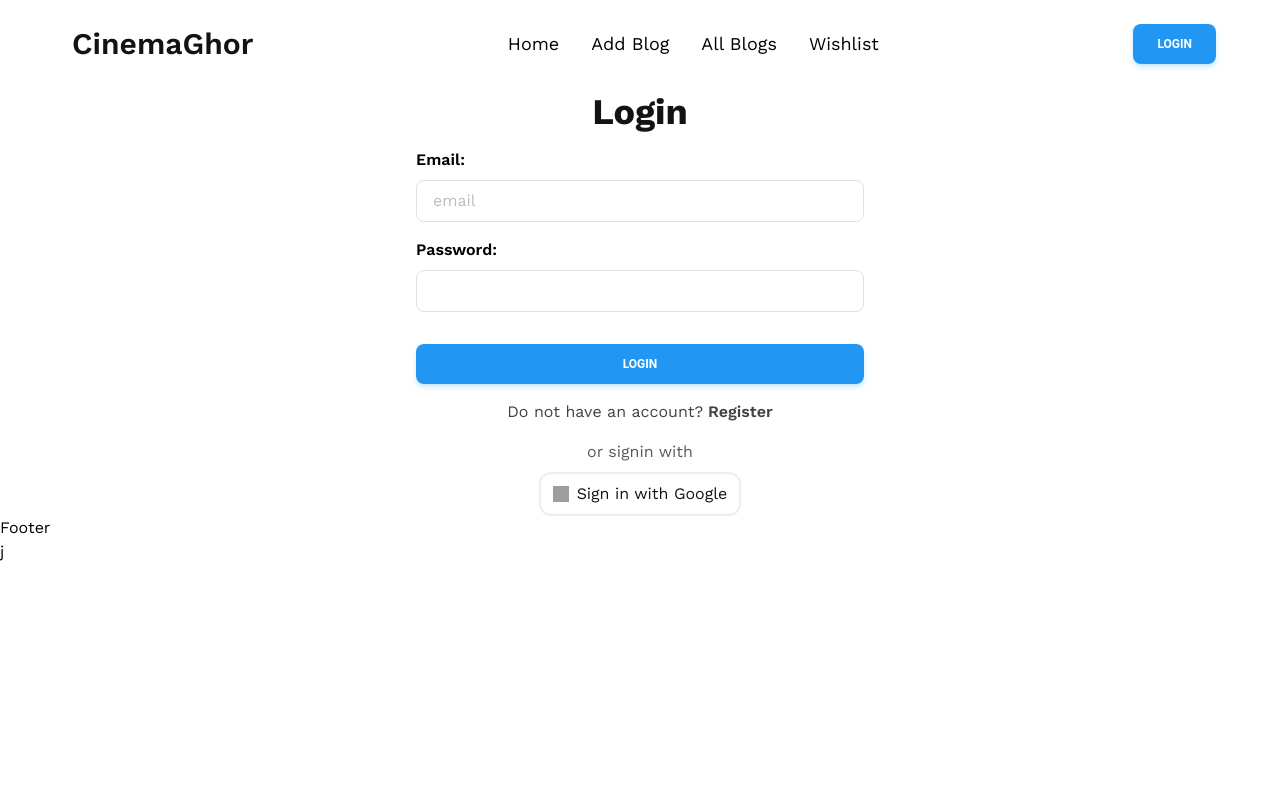
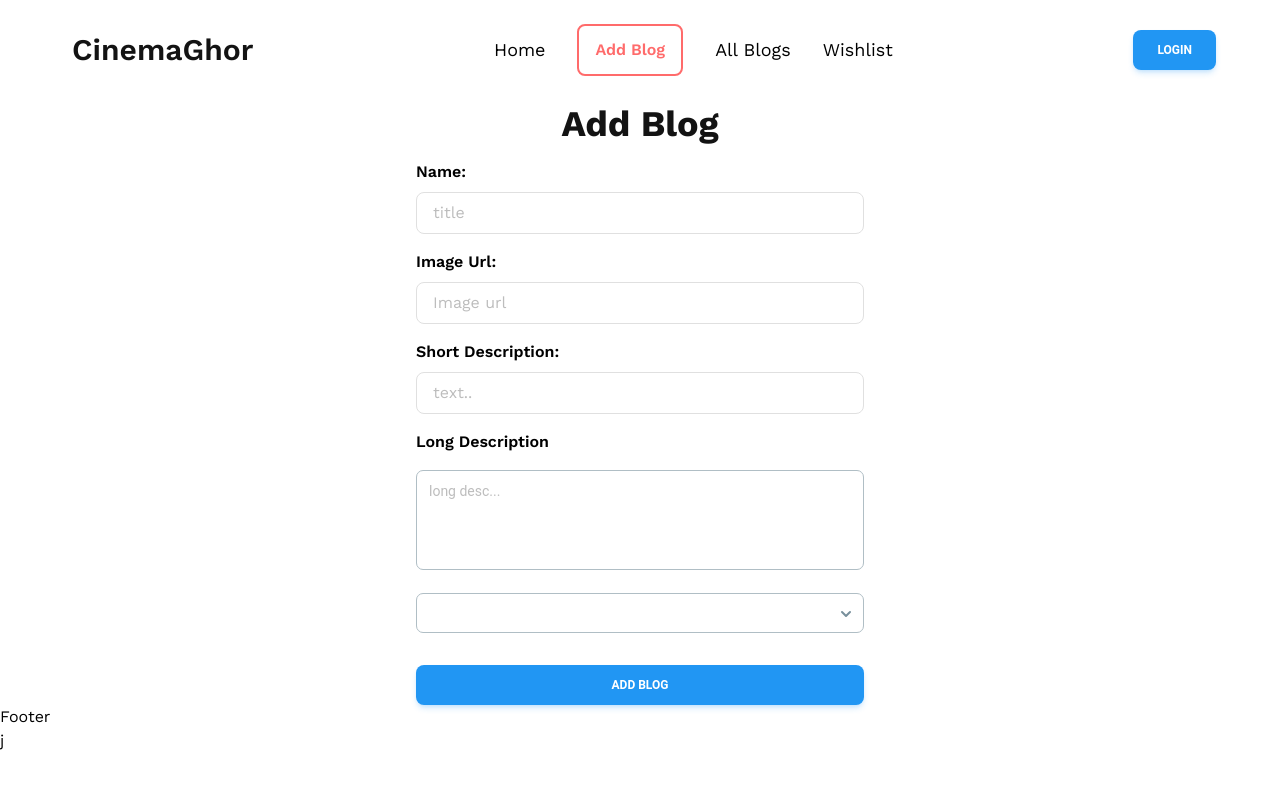
Before and after one commit to roushan-sheik/cinema-ghor-client-side, a React (Vite) app: page /add-blog in a window 1280 px wide. Before the commit this address led to /login. Shown: the top 788 px of the page. Built offline with nearby package versions, Linux system fonts and the light colour scheme; no server answers; grey boxes are pictures that could not be loaded.

Commit message:
add blog page added

```diff
--- a/src/pages/addBlog/AddBlog.jsx
+++ b/src/pages/addBlog/AddBlog.jsx
@@ -1,9 +1,111 @@
-import React from 'react'
+import { Button, Option, Select, Textarea } from "@material-tailwind/react";
+import React from "react";
+import { Helmet } from "react-helmet-async";
+import { useLocation } from "react-router-dom";
+import { ToastContainer } from "react-toastify";
+import Inp from "../../components/input/Inp";
 
 const AddBlog = () => {
+  const location = useLocation();
+
+  const [error, setError] = React.useState(null);
+  const [blog, setBlog] = React.useState({
+    title: "",
+    image_url: "",
+    category: "",
+    short_description: "",
+    long_description: "",
+  });
+  function handleChange(e) {
+    setBlog({ ...blog, [e.target.name]: e.target.value });
+  }
+  // handle the form
+  function handleSubmit(e) {
+    e.preventDefault();
+    setError("");
+
+    const route = location?.state || "/";
+    console.log(blog);
+    setBlog({
+      title: "",
+      image_url: "",
+      category: "",
+      short_description: "",
+      long_description: "",
+    });
+    e.target.reset();
+  }
   return (
-    <div>AddBlog</div>
-  )
-}
+    <div>
+      <div className="flex flex-col justify-center items-center">
+        <Helmet>
+          <title>MovieGhor | Add Blog</title>
+        </Helmet>
+        <h2 className=" text_pri text-4xl my-4 font-bold text-center">
+          Add Blog
+        </h2>
+        <ToastContainer />
+        <form
+          onSubmit={handleSubmit}
+          className="flex max-w-md flex-col lg:w-[70%] w-[94%] gap-4"
+          action="#"
+        >
+          {/* inputs  */}
+          <Inp
+            type="text"
+            name={"title"}
+            required={true}
+            label={"Name"}
+            value={blog.title}
+            placeholder={"title"}
+            onChange={handleChange}
+          />
+          <Inp
+            type="text"
+            name={"image_url"}
+            value={blog.image_url}
+            label={"Image Url"}
+            required={true}
+            placeholder={"Image url"}
+            onChange={handleChange}
+          />
+          <Inp
+            type="text"
+            name={"short_description"}
+            label={"Short Description"}
+            value={blog.short_description}
+            required={true}
+            placeholder={"text.."}
+            onChange={handleChange}
+          />
 
-export default AddBlog
+          <label htmlFor="long_description" className="font-semibold">
+            Long Description
+          </label>
+          <Textarea
+            id="long_description"
+            value={blog.long_description}
+            placeholder="long desc..."
+            onChange={handleChange}
+            name="long_description"
+          />
+          <Select name="category" value={blog.category}>
+            <Option>Action</Option>
+            <Option>Science</Option>
+            <Option>Robotic</Option>
+            <Option>Adventure</Option>
+          </Select>
+          {/* error message */}
+          <span className="text-red-500">{error}</span>
+          {/* submit button  */}
+          <Button type={"submit"} color="blue">
+            {" "}
+            Add Blog
+          </Button>
+        </form>
+      </div>
+    </div>
+  );
+};
+
+export default AddBlog;
--- a/src/routes/router.jsx
+++ b/src/routes/router.jsx
@@ -46,10 +46,10 @@ const router = createBrowserRouter([
       {
         path: "/add-blog",
         element: (
-          <PrivateRoute>
-            <AddBlog />,
-          </PrivateRoute>
-        ),
+          // <PrivateRoute>
+            <AddBlog />
+          // </PrivateRoute>
+        )
       },
       {
         path: "/all-blogs",
```
